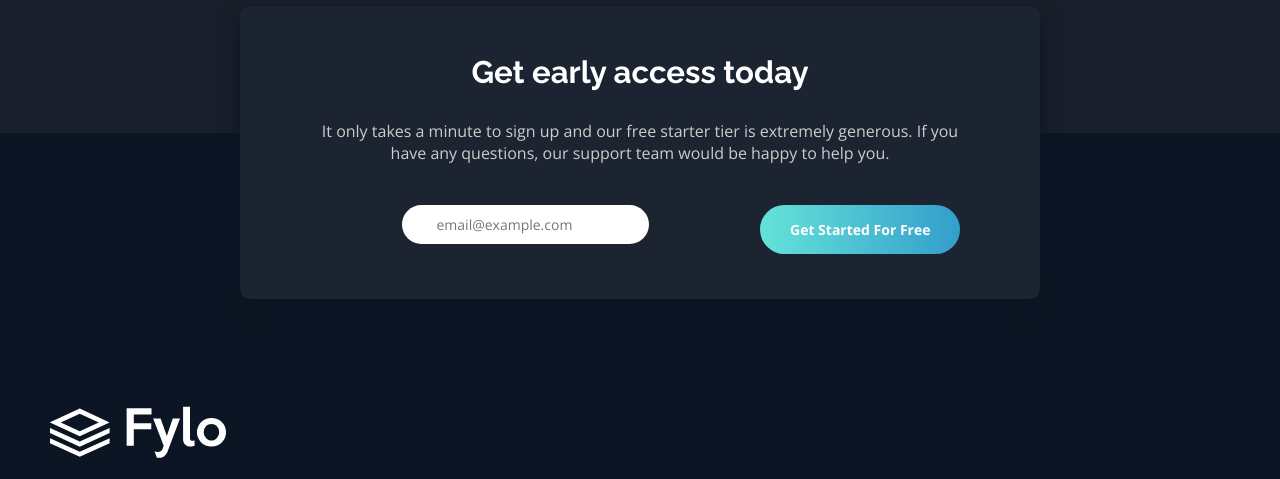
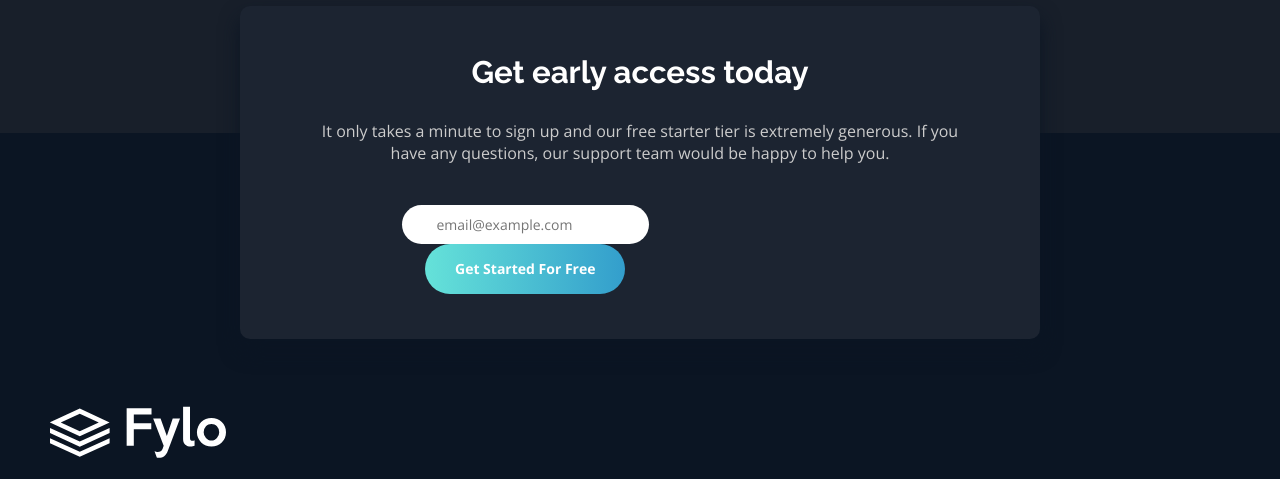
Before and after one commit to Eyoatam/Frontend-Mentor-Fylo-landing-page, a plain HTML site: page index.html in a window 1280 px wide. Shown: the part 2828-3307 px from the top of the page. Drawn offline with nearby package versions, Linux system fonts and the light colour scheme.

Commit message:
Update index.html

```diff
--- a/index.html
+++ b/index.html
@@ -211,8 +211,8 @@
               id="email"
               placeholder="email@example.com"
             />
+            <input id="email" type="submit" value="Get Started For Free" class="button" />
             </label>
-            <input type="submit" value="Get Started For Free" class="button" />
           </form>
         </div>
       </div>
```
